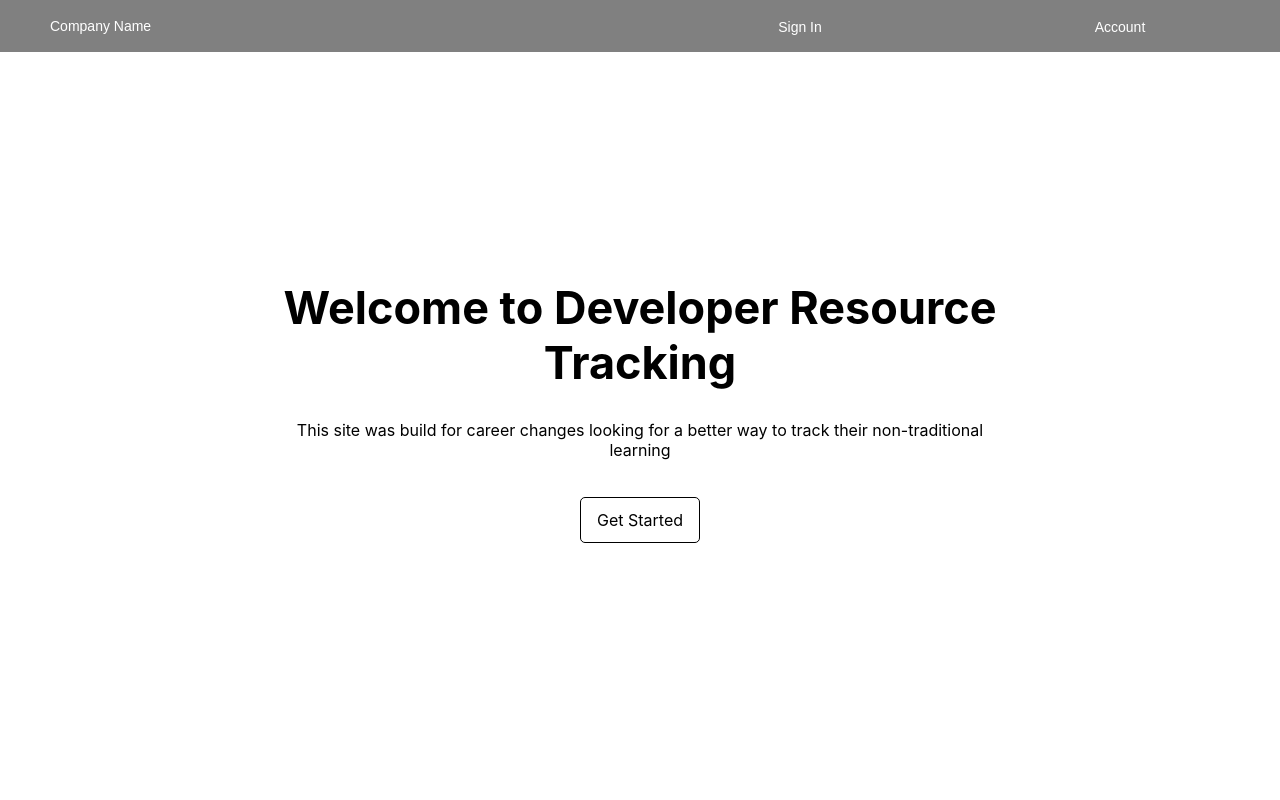
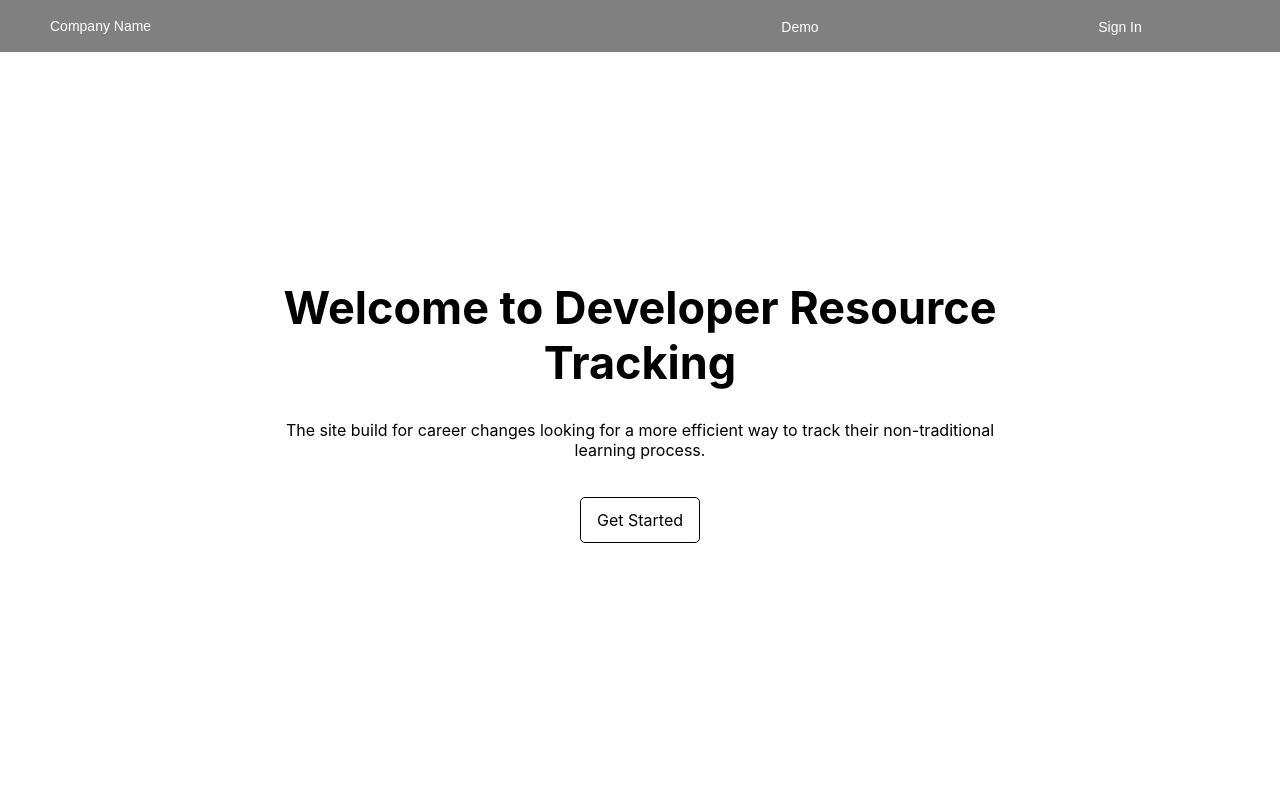
Before and after one commit to katiewrennhansen/dev-tracks, a React (Create React App) app: page / in a window 1280 px wide. Shown: the top 800 px of the page. Built offline with nearby package versions, Linux system fonts and the light colour scheme.

Commit message:
add changes to rendering based on login

```diff
--- a/src/components/Nav.js
+++ b/src/components/Nav.js
@@ -1,5 +1,6 @@
 import React, { Component } from 'react';
 import { Link } from 'react-router-dom'
+import TokenService from '../services/token-service'
 
 class Nav extends Component {
 
@@ -10,8 +11,20 @@ class Nav extends Component {
         <div className="nav-container">
             <Link to='/' className="company-logo">Company Name</Link>
             <ul>
-                <li><Link to='/login'>Sign In</Link></li>
-                <li><Link to='/account'>Account</Link></li>
+              {TokenService.hasAuthToken()
+                ? (
+                  <>
+                    <li><Link to='/account'>Account</Link></li>
+                    <li><button onClick={() => TokenService.clearAuthToken()}>Logout</button></li>
+                  </>
+                )
+                : (
+                  <>
+                    <li><Link to='/dashboard'>Demo</Link></li>
+                    <li><Link to='/login'>Sign In</Link></li>
+                  </>
+                )
+              }
             </ul>
         </div>
     </nav>
--- a/src/pages/Dashboard.js
+++ b/src/pages/Dashboard.js
@@ -3,7 +3,7 @@ import { Link } from 'react-router-dom'
 import Profile from '../components/Profile'
 import ResourceApiService from '../services/resource-api-service'
 import ResourceContext from '../contexts/ResourceContext'
-
+import TokenService from '../services/token-service'
 
 class Dashboard extends Component {
   static contextType = ResourceContext
@@ -59,7 +59,10 @@ class Dashboard extends Component {
         <section className="resources">
             <div className='resources-grid-container'>
               <h2>Resources</h2>
-              <Link className='save' to='/add-resource'> &#65291; Add Resource</Link>
+              {TokenService.hasAuthToken()
+                ? (<Link className='save' to='/add-resource'> &#65291; Add Resource</Link>)
+                : null
+              }
             </div>
             <ul>
               {this.context.data.map(i => (
@@ -70,10 +73,15 @@ class Dashboard extends Component {
                     <p className='date-completed'>{i.date_completed}</p>
                     <div className='hidden-content'>
                       <p className='description'>{i.description}</p>
-                      <div className='actions'>
-                          <Link to={`/edit-resource/${i.id}`} onClick={() => this.context.updateId(i.id)}>Edit</Link>
-                          <button onClick={() => this.deleteData(i.id)}>Delete</button>
-                      </div>
+                      {TokenService.hasAuthToken()
+                        ? (
+                          <div className='actions'>
+                            <Link to={`/edit-resource/${i.id}`} onClick={() => this.context.updateId(i.id)}>Edit</Link>
+                            <button onClick={() => this.deleteData(i.id)}>Delete</button>
+                           </div>
+                        )
+                        : null
+                      }
                     </div>
                 </li>
               ))}
--- a/src/pages/Landing.js
+++ b/src/pages/Landing.js
@@ -8,8 +8,8 @@ class Landing extends Component {
     return (
       <div className='landing-content'>
         <h1>Welcome to Developer Resource Tracking</h1>
-        <p>This site was build for career changes looking for a better way to track their non-traditional learning</p>
-        <Link className='get-started' to='/dashboard'>Get Started</Link>
+        <p>The site build for career changes looking for a more efficient way to track their non-traditional learning process.</p>
+        <Link className='get-started' to='/login'>Get Started</Link>
       </div>
     );
   }
--- a/src/services/token-service.js
+++ b/src/services/token-service.js
@@ -8,7 +8,7 @@ const TokenService = {
         return window.sessionStorage.getItem(config.TOKEN_KEY)
     },
     clearAuthToken(){
-        window.sessionStorage.clearItem(config.TOKEN_KEY)
+        window.sessionStorage.removeItem(config.TOKEN_KEY)
     },
     hasAuthToken(){
         return !!TokenService.getAuthToken()
```
